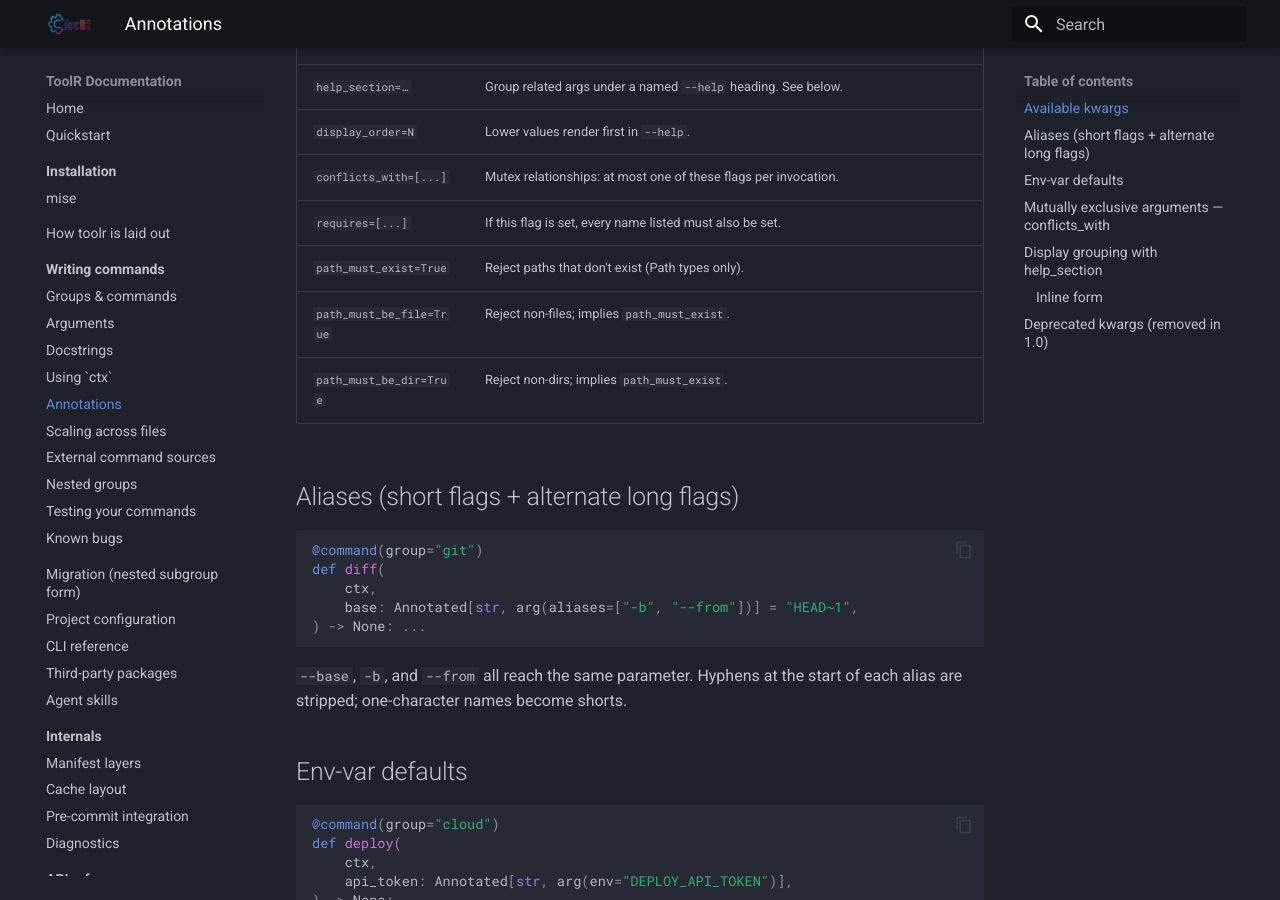
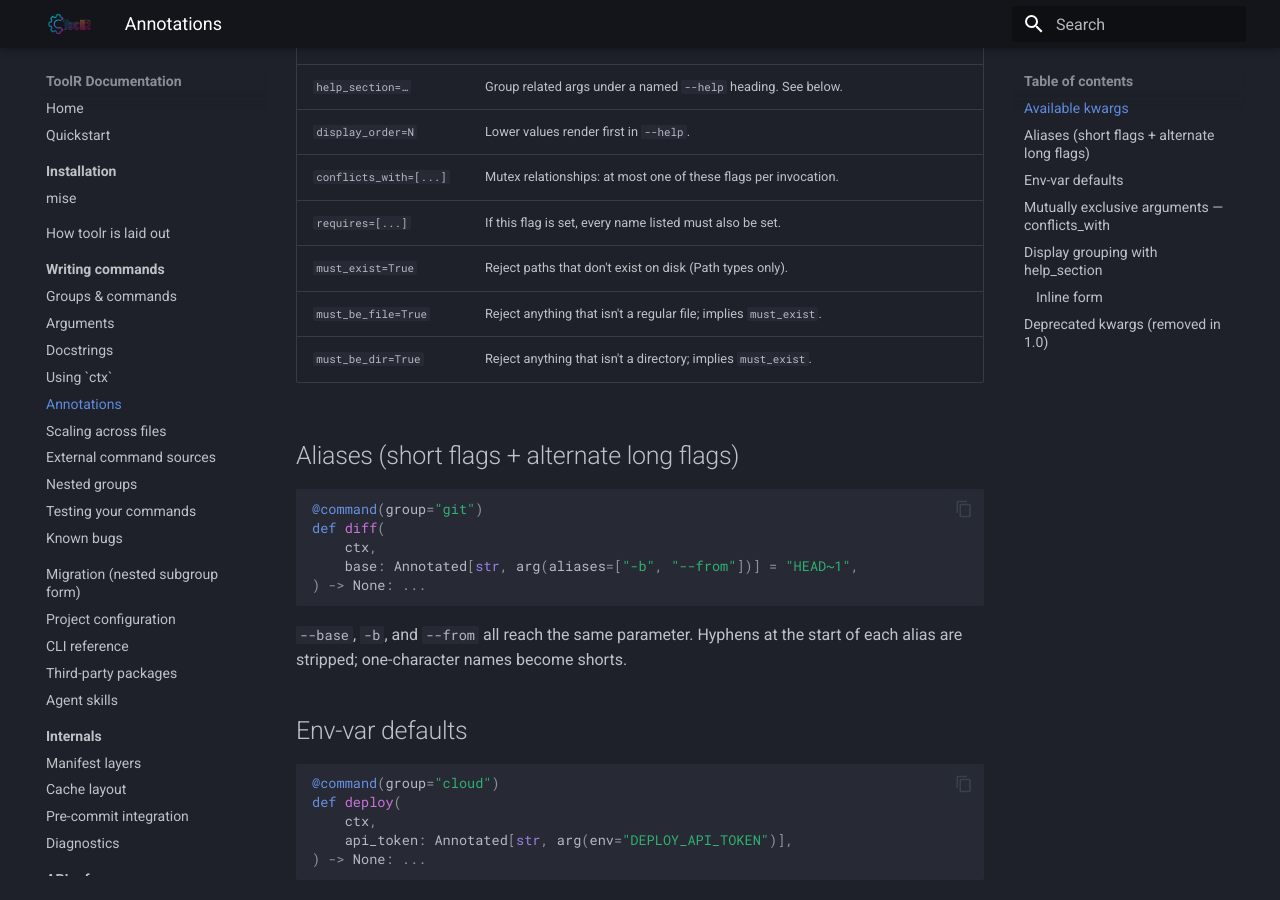
Before and after one commit to s0undt3ch/ToolR, an MkDocs documentation site: the page built from docs/writing-commands/annotations.md, in a window 1280 px wide and 900 px high, scrolled down 818 px. Built offline with MkDocs 1.6.1 and Material for MkDocs 9.7.7, drawn with Linux system fonts in a browser that asks for light colours; some of the changed text lies outside the part shown.

Commit message:
docs(writing-commands): correct stale path_must_* keyword docs
Commit cbd50b2f dropped the path_must_* aliases and reverted to
must_exist/must_be_file/must_be_dir, but annotations.md's kwargs
table and deprecation-migration bullet still documented the removed
spellings as current. known-bugs.md's closed-bug entry is left
as-is (historical) with a correction appended.

```diff
--- a/docs/writing-commands/annotations.md
+++ b/docs/writing-commands/annotations.md
@@ -33,9 +33,9 @@ def show(
 | `display_order=N` | Lower values render first in `--help`. |
 | `conflicts_with=[...]` | Mutex relationships: at most one of these flags per invocation. |
 | `requires=[...]` | If this flag is set, every name listed must also be set. |
-| `path_must_exist=True` | Reject paths that don't exist (Path types only). |
-| `path_must_be_file=True` | Reject non-files; implies `path_must_exist`. |
-| `path_must_be_dir=True` | Reject non-dirs; implies `path_must_exist`. |
+| `must_exist=True` | Reject paths that don't exist on disk (Path types only). |
+| `must_be_file=True` | Reject anything that isn't a regular file; implies `must_exist`. |
+| `must_be_dir=True` | Reject anything that isn't a directory; implies `must_exist`. |
 
 ## Aliases (short flags + alternate long flags)
 
```
Also changed, not shown: other parts of docs/writing-commands/annotations.md (+3 -1 lines), docs/writing-commands/known-bugs.md (+3 -0 lines).
